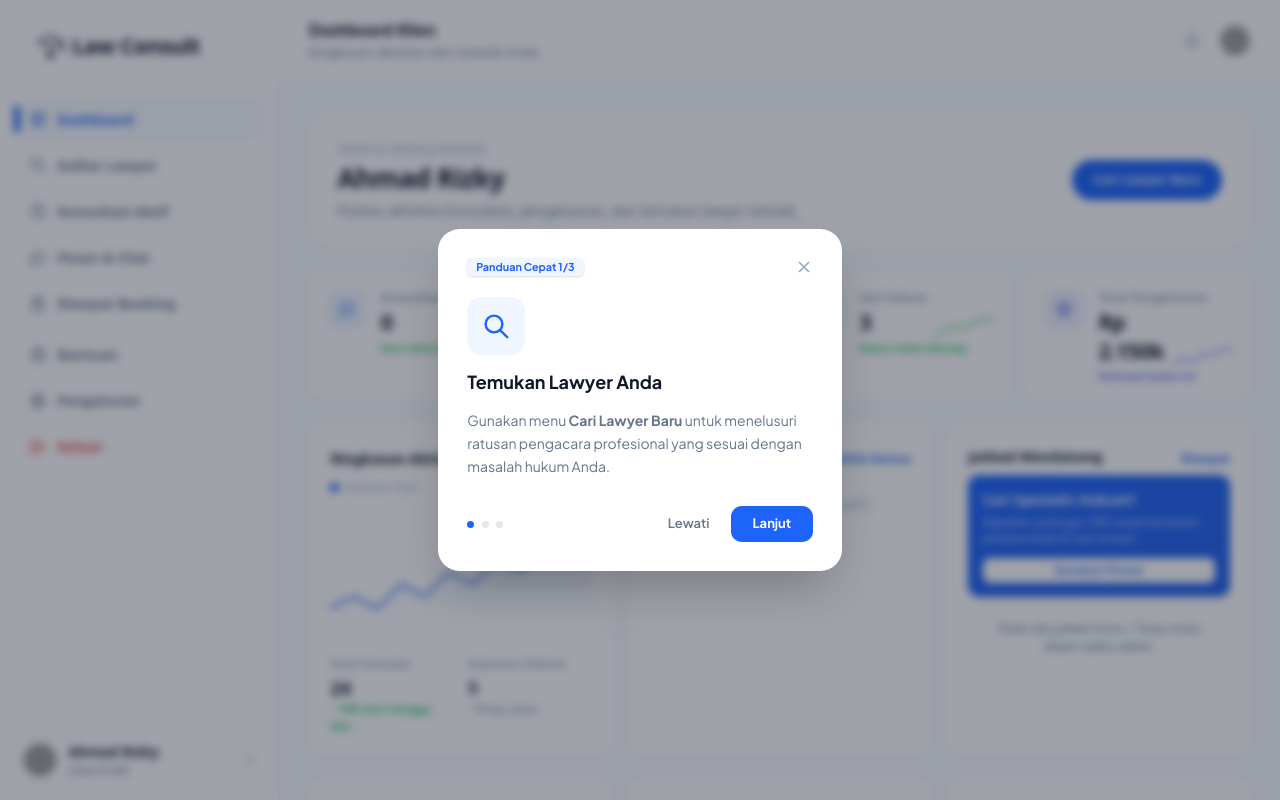
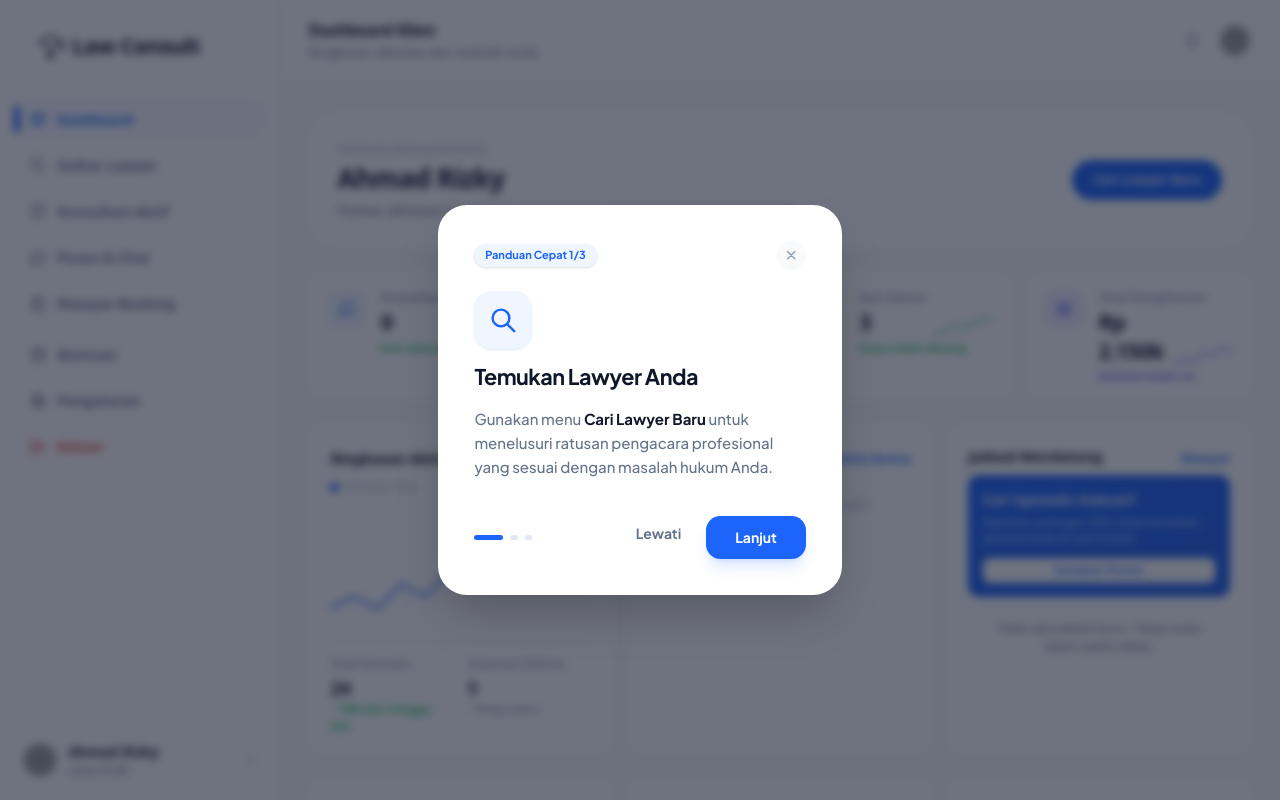
Before and after one commit to DaniSurya11/consult, a Next.js app: page /dashboard in a window 1280 px wide. Built offline with nearby package versions, Linux system fonts and the light colour scheme; grey boxes are pictures that could not be loaded.

Commit message:
fix: force dashboard tour modal to top stacking context for iOS

```diff
--- a/src/app/dashboard/page.tsx
+++ b/src/app/dashboard/page.tsx
@@ -104,6 +104,11 @@ export default function ClientDashboard() {
     localStorage.setItem("has_seen_tour", "true");
   };
 
+  const [mounted, setMounted] = useState(false);
+  useEffect(() => {
+    setMounted(true);
+  }, []);
+
   if (isLoading) {
     return (
       <div className="flex flex-col gap-6 p-4 sm:p-6 lg:p-8">
@@ -145,62 +150,62 @@ export default function ClientDashboard() {
   return (
     <div className="flex flex-col gap-6 p-4 sm:p-6 lg:p-8">
       {/* Tour Modal */}
-      {typeof window !== "undefined" && createPortal(
+      {mounted && createPortal(
         <AnimatePresence>
           {showTour && (
             <motion.div
               initial={{ opacity: 0 }} animate={{ opacity: 1 }} exit={{ opacity: 0 }}
-              className="fixed inset-0 z-[100] flex items-center justify-center p-4 bg-slate-900/40 backdrop-blur-sm"
+              className="fixed top-0 left-0 w-full h-full z-[9999] flex items-center justify-center p-4 bg-slate-900/60 backdrop-blur-sm pointer-events-auto"
             >
               <motion.div
                 initial={{ scale: 0.95, y: 20 }} animate={{ scale: 1, y: 0 }} exit={{ scale: 0.95, y: 20 }}
-                className="bg-white rounded-3xl shadow-2xl w-full max-w-md overflow-hidden relative"
+                className="bg-white rounded-[2rem] shadow-2xl w-full max-w-md overflow-hidden relative"
               >
-                <div className="p-6 sm:p-8">
+                <div className="p-6 sm:p-10">
                   <div className="flex justify-between items-center mb-6">
-                    <Badge className="bg-blue-50 text-[#1D64FB] hover:bg-blue-100 font-bold border-0">Panduan Cepat {tourStep}/3</Badge>
-                    <button onClick={skipTour} className="text-slate-400 hover:text-slate-600">
-                      <svg className="w-5 h-5" fill="none" stroke="currentColor" viewBox="0 0 24 24"><path strokeLinecap="round" strokeLinejoin="round" strokeWidth="2" d="M6 18L18 6M6 6l12 12"></path></svg>
+                    <Badge className="bg-blue-50 text-[#1D64FB] hover:bg-blue-100 font-bold border-0 px-3 py-1 rounded-full text-[11px]">Panduan Cepat {tourStep}/3</Badge>
+                    <button onClick={skipTour} className="w-8 h-8 flex items-center justify-center rounded-full bg-slate-50 text-slate-400 hover:text-slate-600 transition-colors">
+                      <svg className="w-4 h-4" fill="none" stroke="currentColor" viewBox="0 0 24 24"><path strokeLinecap="round" strokeLinejoin="round" strokeWidth="2.5" d="M6 18L18 6M6 6l12 12"></path></svg>
                     </button>
                   </div>
 
                   {tourStep === 1 && (
                     <div className="space-y-4">
-                      <div className="w-16 h-16 bg-blue-50 rounded-2xl flex items-center justify-center text-[#1D64FB] mb-2">
+                      <div className="w-16 h-16 bg-blue-50 rounded-[1.25rem] flex items-center justify-center text-[#1D64FB] mb-2 shadow-sm shadow-blue-100">
                         <svg className="w-8 h-8" fill="none" stroke="currentColor" viewBox="0 0 24 24"><path strokeLinecap="round" strokeLinejoin="round" strokeWidth="2" d="M21 21l-6-6m2-5a7 7 0 11-14 0 7 7 0 0114 0z"></path></svg>
                       </div>
-                      <h3 className="text-xl font-bold text-slate-900">Temukan Lawyer Anda</h3>
-                      <p className="text-slate-500 text-[14px] leading-relaxed">Gunakan menu <b>Cari Lawyer Baru</b> untuk menelusuri ratusan pengacara profesional yang sesuai dengan masalah hukum Anda.</p>
+                      <h3 className="text-2xl font-bold text-slate-900 tracking-tight">Temukan Lawyer Anda</h3>
+                      <p className="text-slate-500 text-[15px] leading-relaxed font-medium">Gunakan menu <span className="text-slate-900 font-bold">Cari Lawyer Baru</span> untuk menelusuri ratusan pengacara profesional yang sesuai dengan masalah hukum Anda.</p>
                     </div>
                   )}
                   {tourStep === 2 && (
                     <div className="space-y-4">
-                      <div className="w-16 h-16 bg-green-50 rounded-2xl flex items-center justify-center text-green-500 mb-2">
+                      <div className="w-16 h-16 bg-green-50 rounded-[1.25rem] flex items-center justify-center text-green-500 mb-2 shadow-sm shadow-green-100">
                         <svg className="w-8 h-8" fill="none" stroke="currentColor" viewBox="0 0 24 24"><path strokeLinecap="round" strokeLinejoin="round" strokeWidth="2" d="M8 12h.01M12 12h.01M16 12h.01M21 12c0 4.418-4.03 8-9 8a9.863 9.863 0 01-4.255-.949L3 20l1.395-3.72C3.512 15.042 3 13.574 3 12c0-4.418 4.03-8 9-8s9 3.582 9 8z"></path></svg>
                       </div>
-                      <h3 className="text-xl font-bold text-slate-900">Konsultasi Live Chat</h3>
-                      <p className="text-slate-500 text-[14px] leading-relaxed">Pantau status pesanan dan langsung mengobrol di ruang privasi pada menu <b>Konsultasi Aktif</b>.</p>
+                      <h3 className="text-2xl font-bold text-slate-900 tracking-tight">Konsultasi Live Chat</h3>
+                      <p className="text-slate-500 text-[15px] leading-relaxed font-medium">Pantau status pesanan dan langsung mengobrol di ruang privasi pada menu <span className="text-slate-900 font-bold">Konsultasi Aktif</span>.</p>
                     </div>
                   )}
                   {tourStep === 3 && (
                     <div className="space-y-4">
-                      <div className="w-16 h-16 bg-purple-50 rounded-2xl flex items-center justify-center text-purple-500 mb-2">
+                      <div className="w-16 h-16 bg-purple-50 rounded-[1.25rem] flex items-center justify-center text-purple-500 mb-2 shadow-sm shadow-purple-100">
                         <svg className="w-8 h-8" fill="none" stroke="currentColor" viewBox="0 0 24 24"><path strokeLinecap="round" strokeLinejoin="round" strokeWidth="2" d="M9 19v-6a2 2 0 00-2-2H5a2 2 0 00-2 2v6a2 2 0 002 2h2a2 2 0 002-2zm0 0V9a2 2 0 012-2h2a2 2 0 012 2v10m-6 0a2 2 0 002 2h2a2 2 0 002-2m0 0V5a2 2 0 012-2h2a2 2 0 012 2v14a2 2 0 01-2 2h-2a2 2 0 01-2-2z"></path></svg>
                       </div>
-                      <h3 className="text-xl font-bold text-slate-900">Pantau Statistik Anda</h3>
-                      <p className="text-slate-500 text-[14px] leading-relaxed">Lihat total pengeluaran dan riwayat aktivitas hukum Anda langsung dari Dashboard ini.</p>
+                      <h3 className="text-2xl font-bold text-slate-900 tracking-tight">Pantau Statistik Anda</h3>
+                      <p className="text-slate-500 text-[15px] leading-relaxed font-medium">Lihat total pengeluaran dan riwayat aktivitas hukum Anda langsung dari Dashboard ini.</p>
                     </div>
                   )}
 
-                  <div className="mt-8 flex items-center justify-between">
+                  <div className="mt-10 flex items-center justify-between">
                     <div className="flex gap-2">
                       {[1, 2, 3].map(step => (
-                        <div key={step} className={`w-2 h-2 rounded-full transition-colors ${tourStep === step ? 'bg-[#1D64FB]' : 'bg-slate-200'}`} />
+                        <div key={step} className={`h-1.5 rounded-full transition-all duration-300 ${tourStep === step ? 'w-8 bg-[#1D64FB]' : 'w-2 bg-slate-200'}`} />
                       ))}
                     </div>
-                    <div className="flex gap-2">
-                      <Button variant="ghost" onClick={skipTour} className="text-slate-500 hover:bg-slate-50 font-semibold text-[13px]">Lewati</Button>
-                      <Button onClick={nextTourStep} className="bg-[#1D64FB] hover:bg-blue-700 text-white font-bold px-6 rounded-xl text-[13px]">
+                    <div className="flex gap-3">
+                      <Button variant="ghost" onClick={skipTour} className="text-slate-500 hover:bg-slate-50 font-bold text-[14px]">Lewati</Button>
+                      <Button onClick={nextTourStep} className="bg-[#1D64FB] hover:bg-blue-700 text-white font-bold px-8 h-12 rounded-2xl text-[14px] shadow-lg shadow-blue-500/20">
                         {tourStep === 3 ? "Mulai Sekarang" : "Lanjut"}
                       </Button>
                     </div>
```
